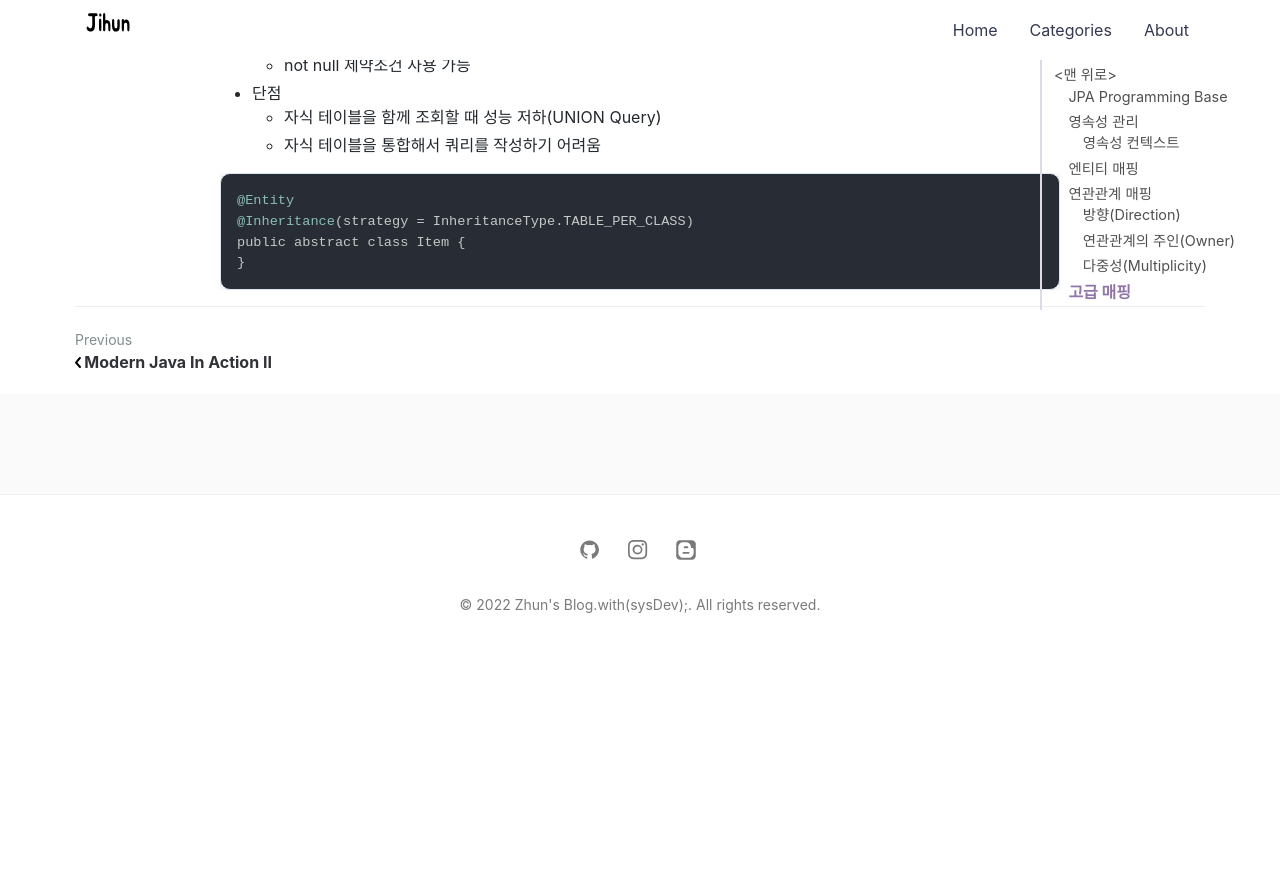
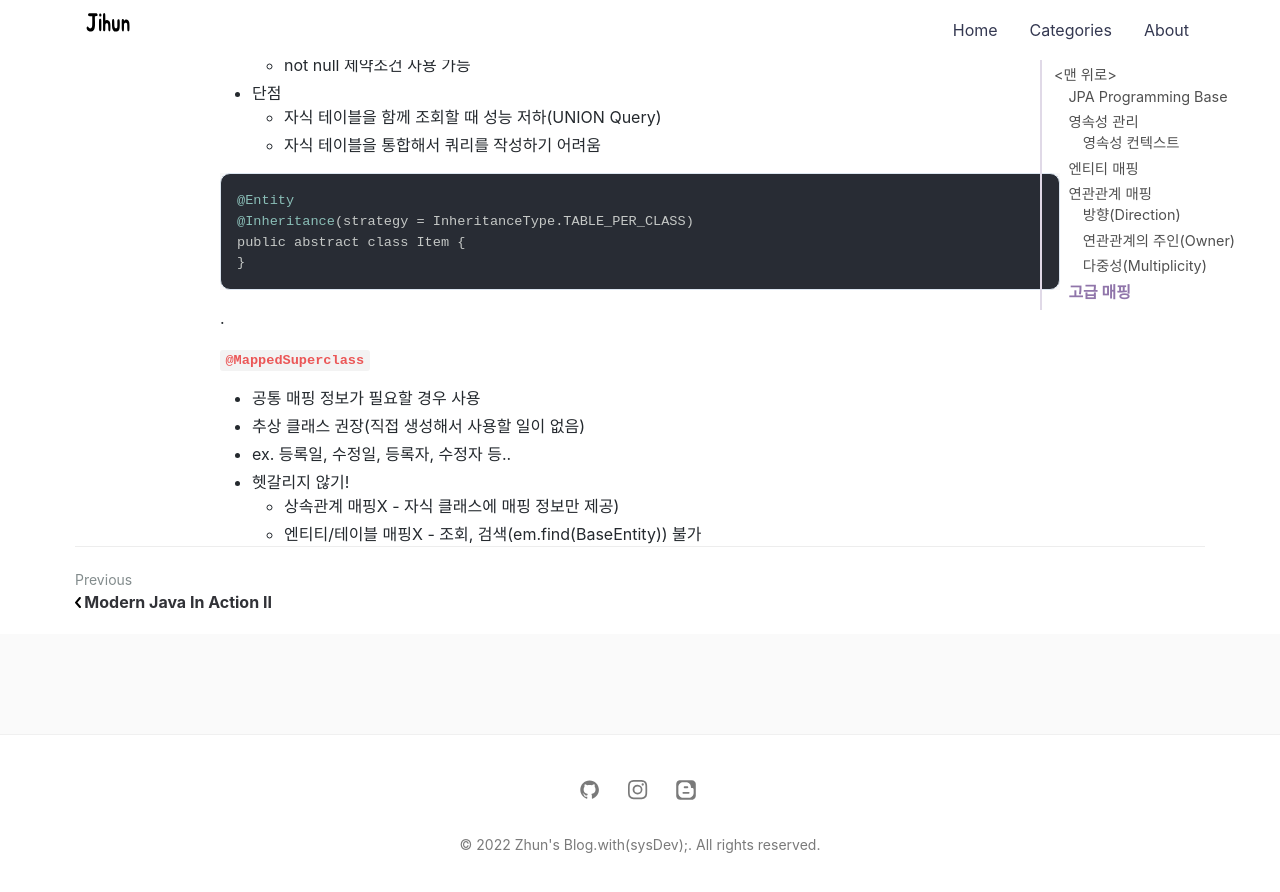
Before and after one commit to jihunparkme/jihunparkme.github.io, a Jekyll site: the page built from _posts/2022-03-29-JPA-Programming-base.md, in a window 1280 px wide and 900 px high, scrolled down 15282 px. Shown: the top 892 px of the window. Built offline with Jekyll 4.4.1, drawn with Linux system fonts in a browser that asks for light colours; nearby versions of some CDN libraries; comment, search, counter and statistics services are not loaded; before the commit the page ends 15942 px from its top, so only the background shows below that; some of the changed text lies outside the part shown.

Commit message:
[고급 매핑] Mapped uperclass

````diff
--- a/_posts/2022-03-29-JPA-Programming-base.md
+++ b/_posts/2022-03-29-JPA-Programming-base.md
@@ -610,3 +610,14 @@ public class Item {
 public abstract class Item {
 }
 ```
+
+.
+
+**`@MappedSuperclass`**
+
+- 공통 매핑 정보가 필요할 경우 사용
+- 추상 클래스 권장(직접 생성해서 사용할 일이 없음)
+- ex. 등록일, 수정일, 등록자, 수정자 등..
+- 헷갈리지 않기!
+  - 상속관계 매핑X - 자식 클래스에 매핑 정보만 제공)
+  - 엔티티/테이블 매핑X - 조회, 검색(em.find(BaseEntity)) 불가
````
